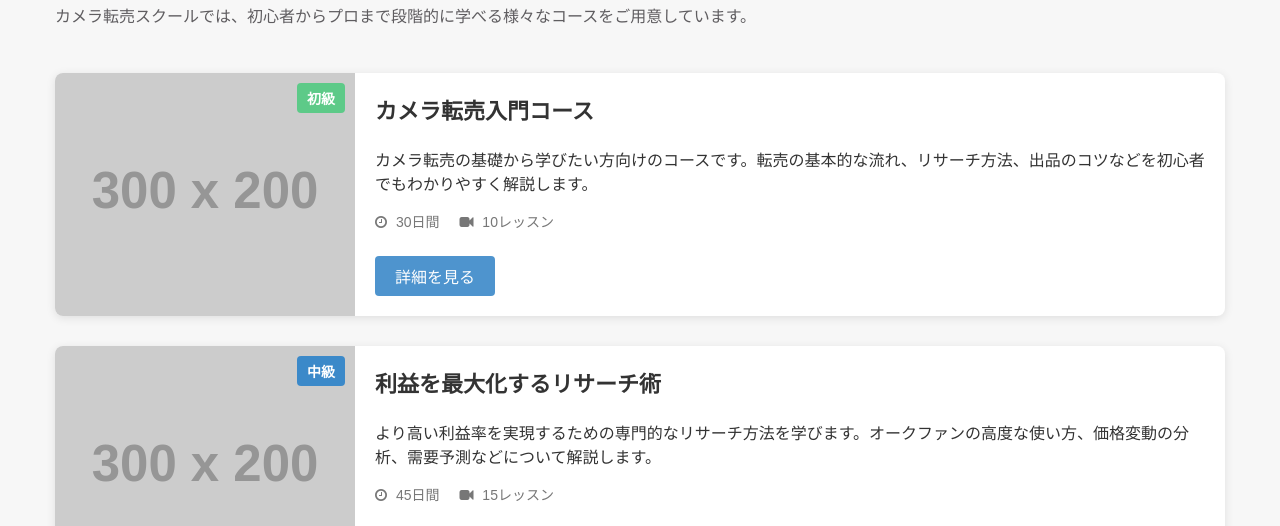
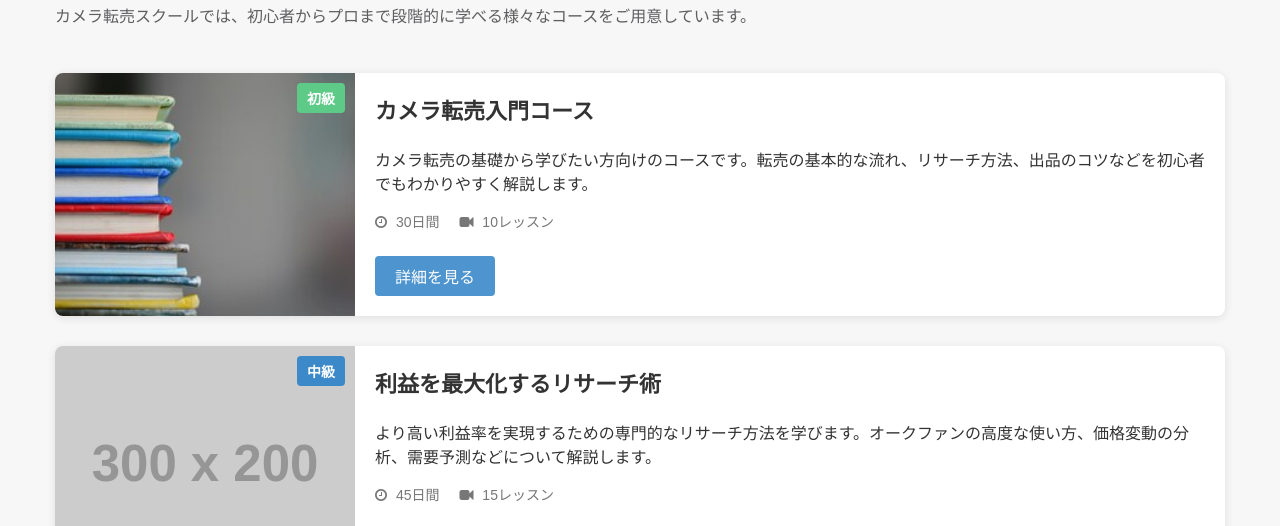
Before and after one commit to FlashesG/FlashesG, a plain HTML site: page courses.html in a window 1280 px wide. Shown: the part 263-789 px from the top of the page. Drawn offline with Linux system fonts and the light colour scheme; placeholder pictures from the web are drawn by us.

Commit message:
Update courses.html

```diff
--- a/courses.html
+++ b/courses.html
@@ -33,7 +33,7 @@
         <!-- 初級コース -->
         <div class="course">
           <div class="course-image">
-            <img src="https://via.placeholder.com/300x200" alt="初級コース">
+            <img src="images/beginner-course.jpg" alt="初級コース">
             <div class="course-level beginner">初級</div>
           </div>
           <div class="course-content">
```
